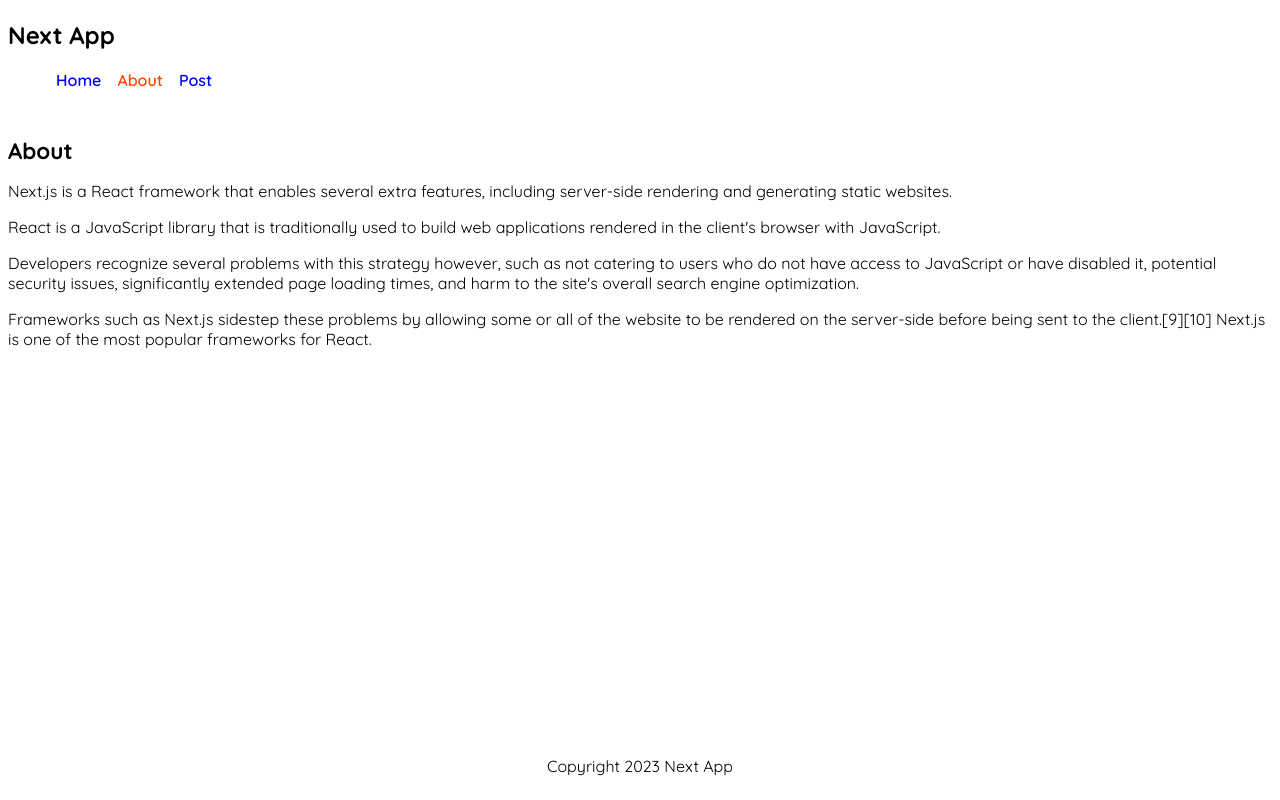
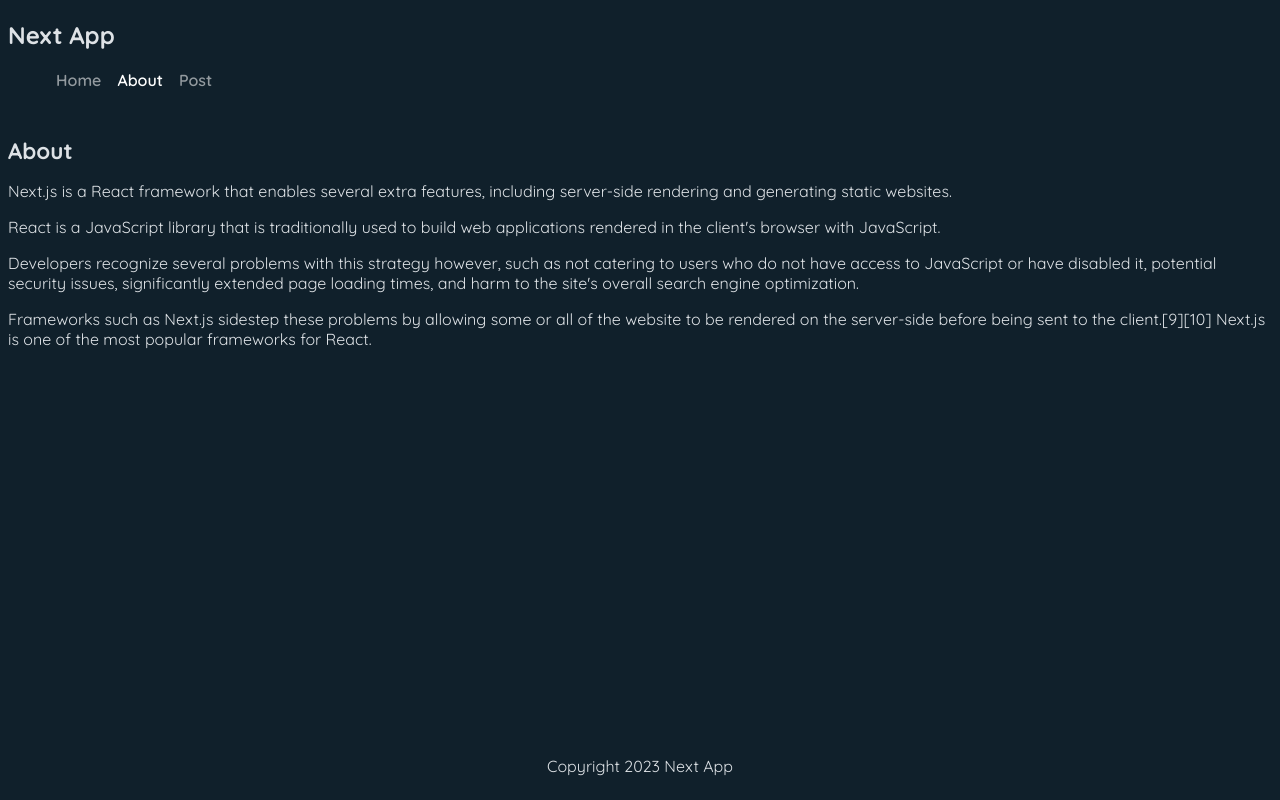
Before and after one commit to andriandev/next-app-dir, a Next.js app: page /about in a window 1280 px wide. Built offline with nearby package versions, Linux system fonts and the light colour scheme; no server answers.

Commit message:
Add toploader package and fix style

```diff
--- a/app/layout.jsx
+++ b/app/layout.jsx
@@ -2,6 +2,7 @@
 import { Quicksand } from 'next/font/google';
 import Header from '@/apps/components/layout/header';
 import Footer from '@/apps/components/layout/footer';
+import NextTopLoader from 'nextjs-toploader';
 import {
   siteTitle,
   siteDesc,
@@ -47,6 +48,7 @@
   return (
     <html lang="en">
       <body className={customFonts.className}>
+        <NextTopLoader showSpinner={false} shadow="" />
         <Header />
         {children}
         <Footer />
--- a/apps/styles/global.css
+++ b/apps/styles/global.css
@@ -1,8 +1,17 @@
+:root {
+  --body-color: #dee2e6;
+  --body-background-color: #10202b;
+  --body-link: #3a94d4;
+  --body-link-hover: #367db0;
+}
+
 body {
   min-height: 100vh;
   margin: 0 0.5rem;
   display: flex;
   flex-direction: column;
+  color: var(--body-color);
+  background-color: var(--body-background-color);
 }
 
 main {
@@ -17,7 +26,12 @@
 
 a {
   text-decoration: none;
-  color: blue;
+  color: var(--body-link);
+}
+
+a:hover {
+  color: var(--body-link-hover);
+  font-weight: 600;
 }
 
 h1 {
@@ -25,7 +39,7 @@
 }
 
 .active {
-  color: orangered;
+  color: #fff;
 }
 
 nav ul li {
@@ -33,6 +47,14 @@
   margin: 0 0.5rem;
   font-size: 1rem;
   font-weight: 600;
+}
+
+nav ul li a {
+  color: hsla(0, 0%, 100%, 0.55);
+}
+
+nav ul li a:hover {
+  color: hsla(0, 0%, 100%, 0.75);
 }
 
 .post-list {
@@ -49,7 +71,7 @@
 }
 
 .post-list .card {
-  border: 0.1rem solid #ccc;
+  border: 0.03rem solid hsla(0, 0%, 100%, 0.75);
   padding: 0.8rem;
   text-align: center;
 }
--- a/package.json
+++ b/package.json
@@ -10,6 +10,7 @@
   },
   "dependencies": {
     "next": "^13.5.3",
+    "nextjs-toploader": "^1.4.2",
     "react": "^18.2.0",
     "react-dom": "^18.2.0"
   }
```
Also changed, not shown: 1 other file (tests, documents, lock files or other folders).
